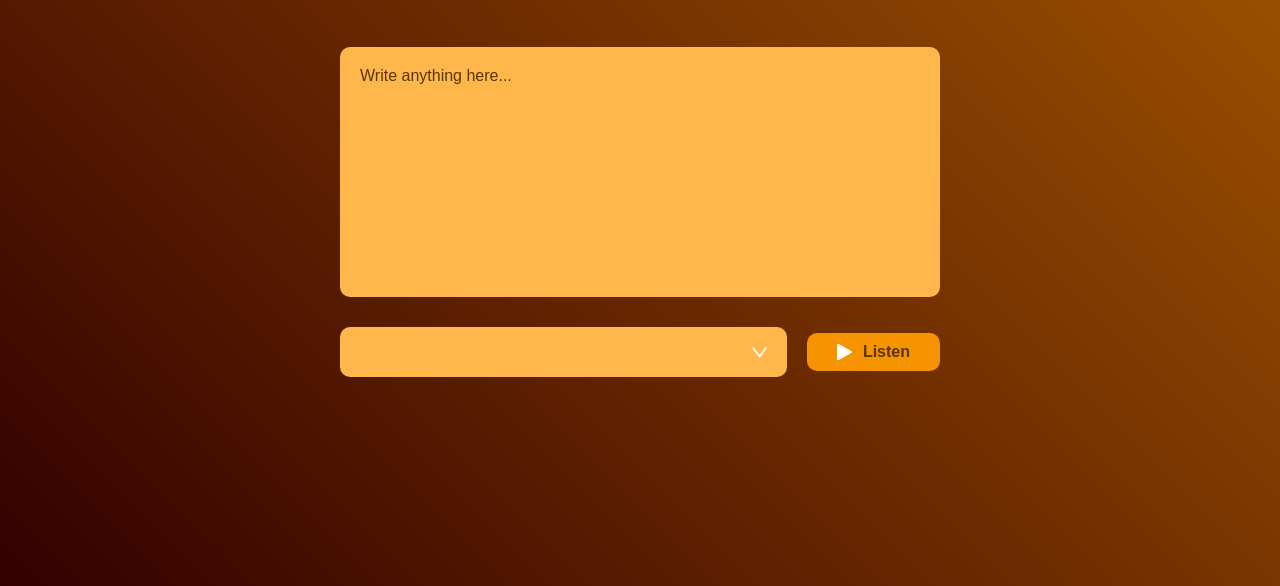
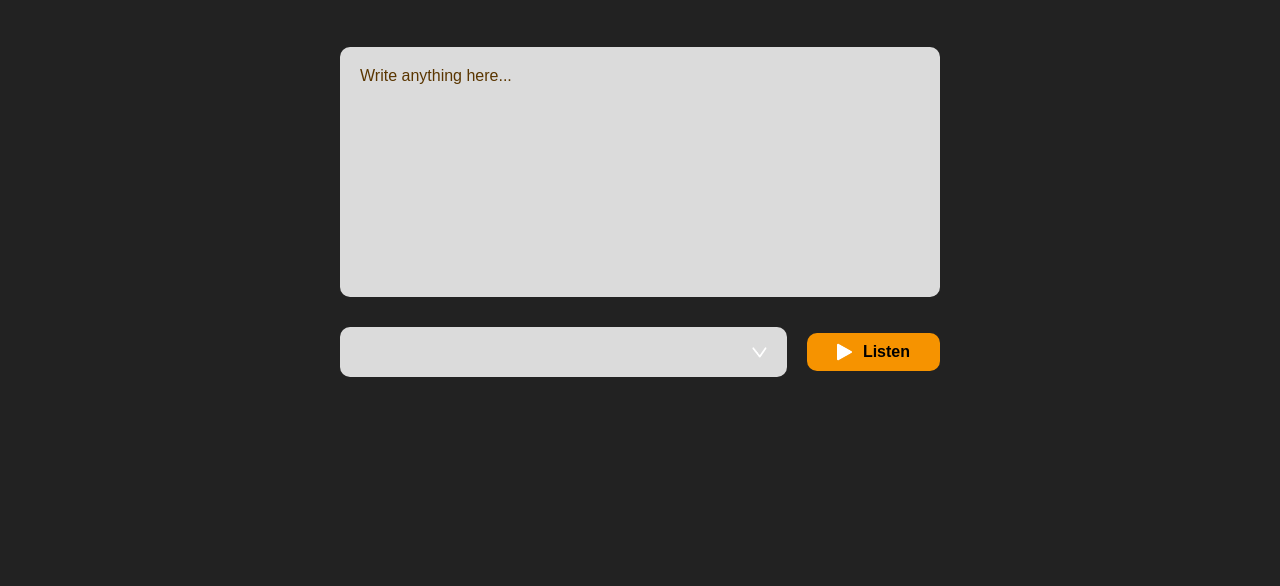
Before and after one commit to mohammad-zaidansari/text-to-voice-converter, a plain HTML site: page index.html in a window 1280 px wide. Shown: the part 214-800 px from the top of the page. Drawn offline with Linux system fonts and the light colour scheme.

Commit message:
add styling

```diff
--- a/style.css
+++ b/style.css
@@ -8,7 +8,7 @@
 .hero{
     width: 100%;
     min-height: 100vh;
-    background: linear-gradient(45deg, #330000, #a65700);
+    background:rgb(34, 34, 34);
     display: flex;
     align-items: center;
     justify-content: center;
@@ -30,8 +30,8 @@
 textarea{
     width: 600px;
     height: 250px;
-    background: #ffb74c;
-    color: #5a3601;
+    background: #dbdbdb;
+    color: #000000;
     font-size: 20px;
     border: 0;
     outline: 0;
@@ -55,7 +55,7 @@ textarea::placeholder{
 
 button{
     background: #f69300;
-    color: #5a3601;
+    color: #000000;
     font-size: 16px;
     font-weight: 600;
     padding: 10px 30px;
@@ -74,8 +74,8 @@ button img{
 
 select{
     flex: 1;
-    color: #5a3601;
-    background: #ffb74c;
+    color: #000000;
+    background: #dbdbdb;
     height: 50px;
     padding: 0 20px;
     outline: 0;
```
